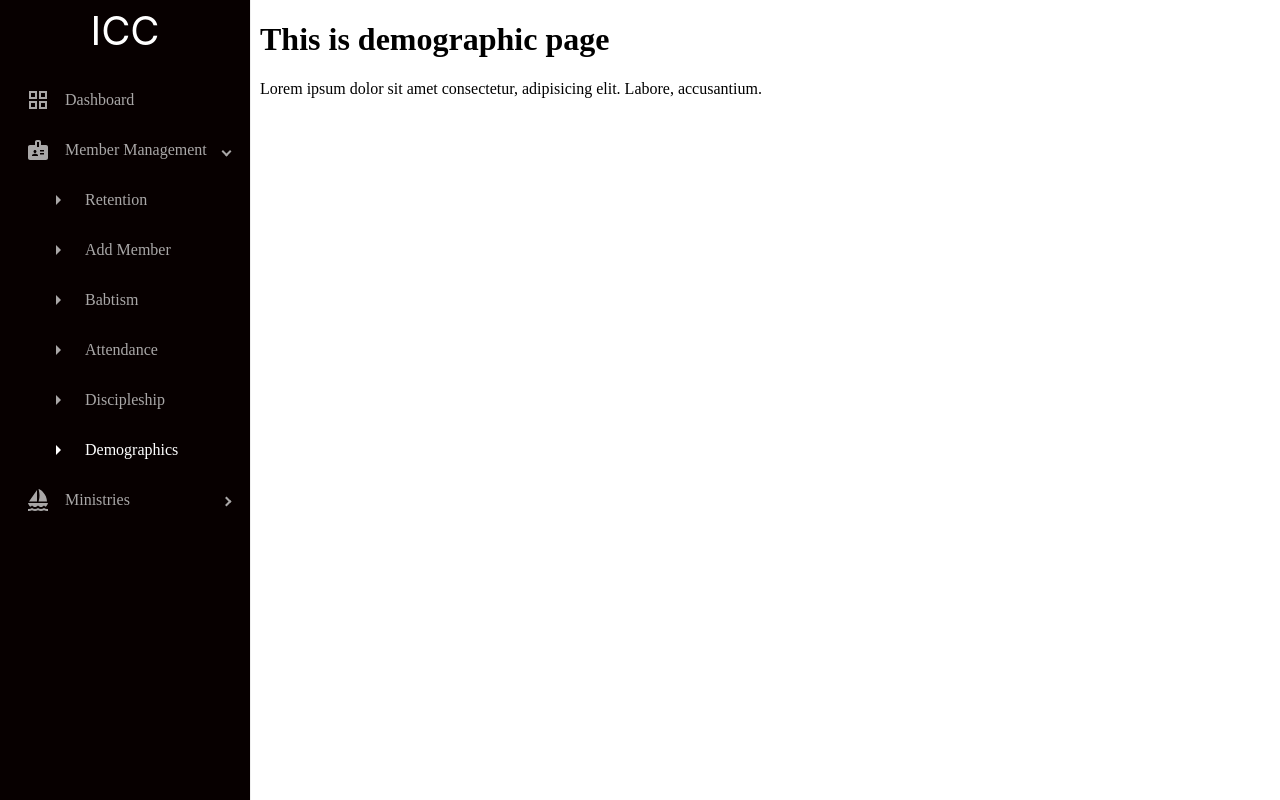
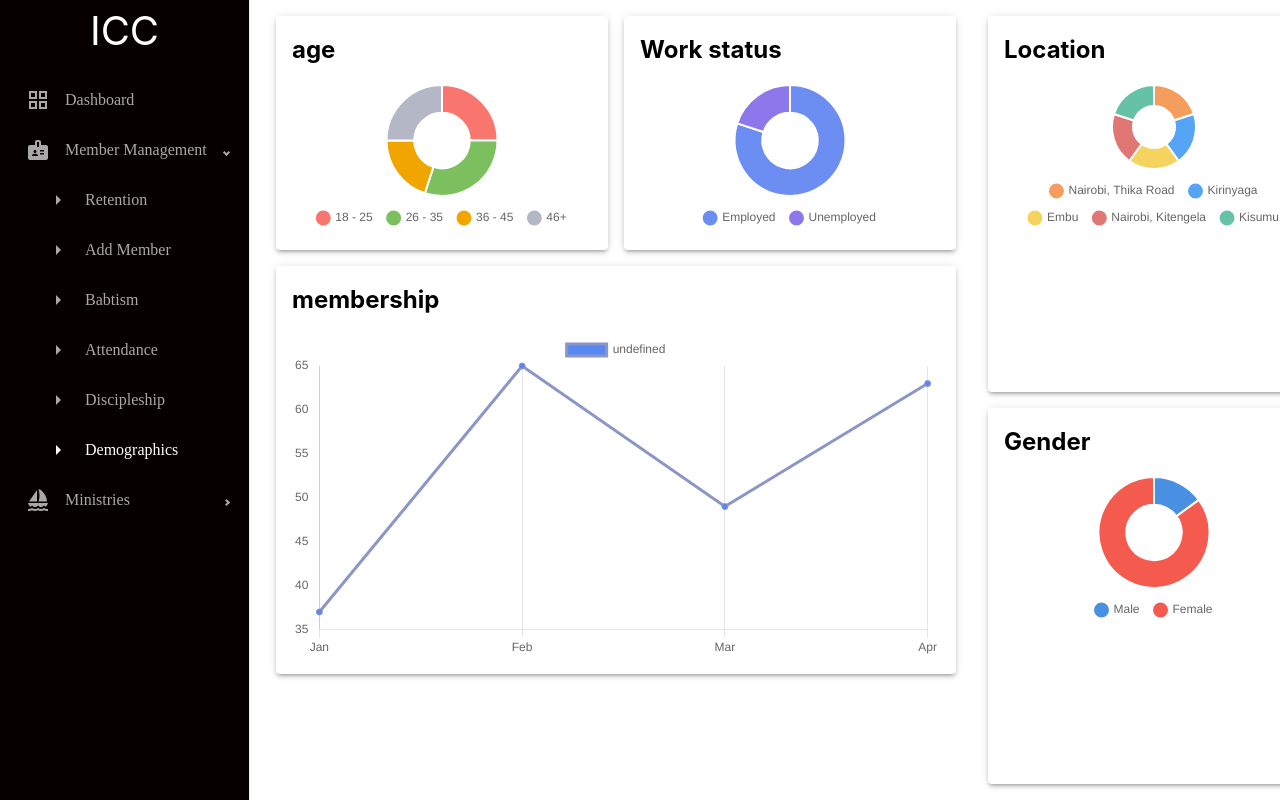
Before and after one commit to Tedmbg/statistics, a React (Vite) app in the folder ChurchBI/: page /demographics in a window 1280 px wide. Built offline with nearby package versions, Linux system fonts and the light colour scheme.

Commit message:
add demographic page

```diff
--- a/ChurchBI/src/components/DoughnutC.jsx
+++ b/ChurchBI/src/components/DoughnutC.jsx
@@ -1,21 +1,27 @@
-import {Doughnut} from "react-chartjs-2"
-import { Chart as ChartJS,} from "chart.js/auto"
-
+import { Doughnut } from "react-chartjs-2";
+import { Chart as ChartJS } from "chart.js/auto";
 
 function DoughnutC(props) {
-  const options={
-    responsive:true,
-    plugins:{
-      legend:{
-        position:'bottom',
+  const options = {
+    responsive: true,
+    maintainAspectRatio: false,
+    plugins: {
+      legend: {
+        position: 'bottom',
+        labels: {
+          usePointStyle: true,
+          pointStyle: 'circle',
+          padding: 15,
+        }
       }
     }
-  }
+  };
+
   return (
     <div>
       <Doughnut data={props.data} options={options}/>
     </div>
-  )
+  );
 }
 
-export default DoughnutC
+export default DoughnutC;
--- /dev/null
+++ b/ChurchBI/src/components/LineChart.jsx
@@ -0,0 +1,23 @@
+import { Line } from 'react-chartjs-2'
+import { Chart as ChartJS,} from "chart.js/auto"
+
+
+function LineChart({data}) {
+    const lineChartOptions={
+        scales:{
+            y:{
+                grid:{
+                    display:false
+                }
+            }
+        }
+    }
+
+  return (
+    <div>
+      <Line data={data} options={lineChartOptions}/>
+    </div>
+  )
+}
+
+export default LineChart
--- a/ChurchBI/src/pages/membership-management/baptism/Baptism.jsx
+++ b/ChurchBI/src/pages/membership-management/baptism/Baptism.jsx
@@ -1,22 +1,38 @@
-import { Box } from "@mui/material";
+
 import DoughnutC from "../../../components/DoughnutC";
-const data ={
-  datasets: [{
-      data: [20,30],
-      backgroundColor:[
-          '#3a85fe',
-          '#8d78eb'
-      ]
-    }],
-  labels:[
-      "Employed",
-      "Unemployed",
+import LineChart from "../../../components/LineChart";
+
+
+// member data
+
+
+const memberData={
+    labels:[
+      'Jan',
+      'Feb',
+      'March',
+      'Apr'
+    ],
+    datasets:[
+      {
+      data:[65,34,12,56,78],
+      fill:false,
+      radius:3,
+      borderColor:'#5687F2'
+      }
   ]
 }
 
 function Baptism() {
   return (
-      <DoughnutC data={data}/>
+    <>
+    {/* <div style={{
+   width:"20rem"
+     }}> <DoughnutC data={workData}/></div> */}
+     <div style={{
+      width:"20rem"
+     }}> <LineChart data={memberData}/></div>
+     </>
   )
 }
 
--- /dev/null
+++ b/ChurchBI/src/pages/membership-management/demographics/DemographicCard.jsx
@@ -0,0 +1,35 @@
+import { Box, Paper, Typography } from "@mui/material"
+import DoughnutC from "../../../components/DoughnutC"
+import "./Demographics-card.css"
+
+function DemographicCard({title,shape}) {
+  return (
+    <div className="demographic-card">
+    <Paper elevation={3} sx={{
+        background:"#fff",
+        display:"flex",
+        flexDirection:"column",
+        padding:"1rem",
+        width:'100%'
+
+    }}>
+        <Typography
+        sx={
+            {
+            color:'black',
+            fontSize:"1.5rem",
+            fontWeight:"bold",
+            marginBottom:"1rem"
+        }
+        }
+        >{title}</Typography>
+        <div>
+            {shape}
+        </div>
+    </Paper>
+
+    </div>
+  )
+}
+
+export default DemographicCard
--- a/ChurchBI/src/pages/membership-management/demographics/Demographics.jsx
+++ b/ChurchBI/src/pages/membership-management/demographics/Demographics.jsx
@@ -1,10 +1,50 @@
-import React from 'react'
+import { Box } from "@mui/material"
+import { sampleData } from "./demodata"
+import DemographicCard from "./DemographicCard"
+import DoughnutC from "../../../components/DoughnutC"
+import LineChart from "../../../components/LineChart"
 
 export default function Demographics() {
+  console.log(sampleData.workStatus)
   return (
-    <div>
-      <h1>This is demographic page</h1>
-      <p>Lorem ipsum dolor sit amet consectetur, adipisicing elit. Labore, accusantium.</p>
+    <div className="demographic-container">
+
+      <div className="demographic-left-content">
+        <Box sx={{
+          display:"flex",
+          gap:"1rem",
+          marginBottom:'1rem',
+
+        }}>
+            <DemographicCard
+            title={"age"}
+            shape={<DoughnutC data={sampleData.ageDistribution}/>}
+            />
+            <DemographicCard
+            title={"Work status"}
+            shape={<DoughnutC data={sampleData.workStatus}/>}
+            />
+        </Box>
+
+        <Box>
+        <DemographicCard
+            title={"membership"}
+            shape={<LineChart data={sampleData.membershipOverTime}/>}
+            />
+        </Box>
+      </div>
+
+      <div className="demographic-right-content">
+      <DemographicCard
+
+            title={"Location"}
+            shape={<DoughnutC data={sampleData.locationDistribution}/>}
+            />
+          <DemographicCard
+            title={"Gender"}
+            shape={<DoughnutC data={sampleData.genderDistribution}/>}
+            />
+      </div>
     </div>
   )
 }
--- /dev/null
+++ b/ChurchBI/src/pages/membership-management/demographics/demodata.js
@@ -0,0 +1,50 @@
+export const sampleData = {
+    ageDistribution: {
+      labels: ["18 - 25", "26 - 35", "36 - 45", "46+"],
+      datasets: [
+        {
+          data: [25, 30, 20, 25],
+          backgroundColor: ["#f8766d", "#7bbf5e", "#f0a500", "#b4b7c6"]
+        }
+      ]
+    },
+    workStatus: {
+      labels: ["Employed", "Unemployed"],
+      datasets: [
+        {
+          data: [80, 20],
+          backgroundColor: ["#6c8ef2", "#8d78eb"]
+        }
+      ]
+    },
+    locationDistribution: {
+      labels: ["Nairobi, Thika Road", "Kirinyaga", "Embu", "Nairobi, Kitengela", "Kisumu"],
+      datasets: [
+        {
+          data: [20, 20, 20, 20, 20],
+          backgroundColor: ["#f49d5c", "#55a4f6", "#f4d35e", "#e07775", "#66c2a5"]
+        }
+      ]
+    },
+    membershipOverTime: {
+      labels: ["Jan", "Feb", "Mar", "Apr"],
+      datasets: [
+        {
+          data: [37, 65, 49, 63],
+          fill: false,
+          borderColor: "#8c96c6",
+          radius: 3,
+          backgroundColor: "#5687F2"
+        }
+      ]
+    },
+    genderDistribution: {
+      labels: ["Male", "Female"],
+      datasets: [
+        {
+          data: [15, 85],
+          backgroundColor: ["#4a90e2", "#f55a4e"]
+        }
+      ]
+    }
+  };
--- /dev/null
+++ b/ChurchBI/src/pages/membership-management/demographics/demographics-card.css
@@ -0,0 +1,45 @@
+*,
+*::after,
+*::before{
+    box-sizing: border-box;
+}
+
+.demographic-card{
+    flex-grow: 1;
+    display: flex;
+    width: 100%;
+    gap: 1em;
+
+
+}
+
+.demographic-container{
+    display: grid;
+    width: 100%;
+    height: 100%;
+    gap: 2em;
+    grid-template-columns: 2fr 1fr;
+    padding: 1em;
+}
+
+.demographic-left-content{
+
+}
+
+.demographic-right-content{
+    display: flex;
+    flex-direction: column;
+    width:100%;
+    height: 100%;
+    gap: 1rem;
+
+}
+
+@media(max-width:720px){
+  .demographic-container{
+    grid-template-columns: 2fr;
+  }
+  .demographic-right-content{
+    flex-direction: row;
+  }
+}
```
